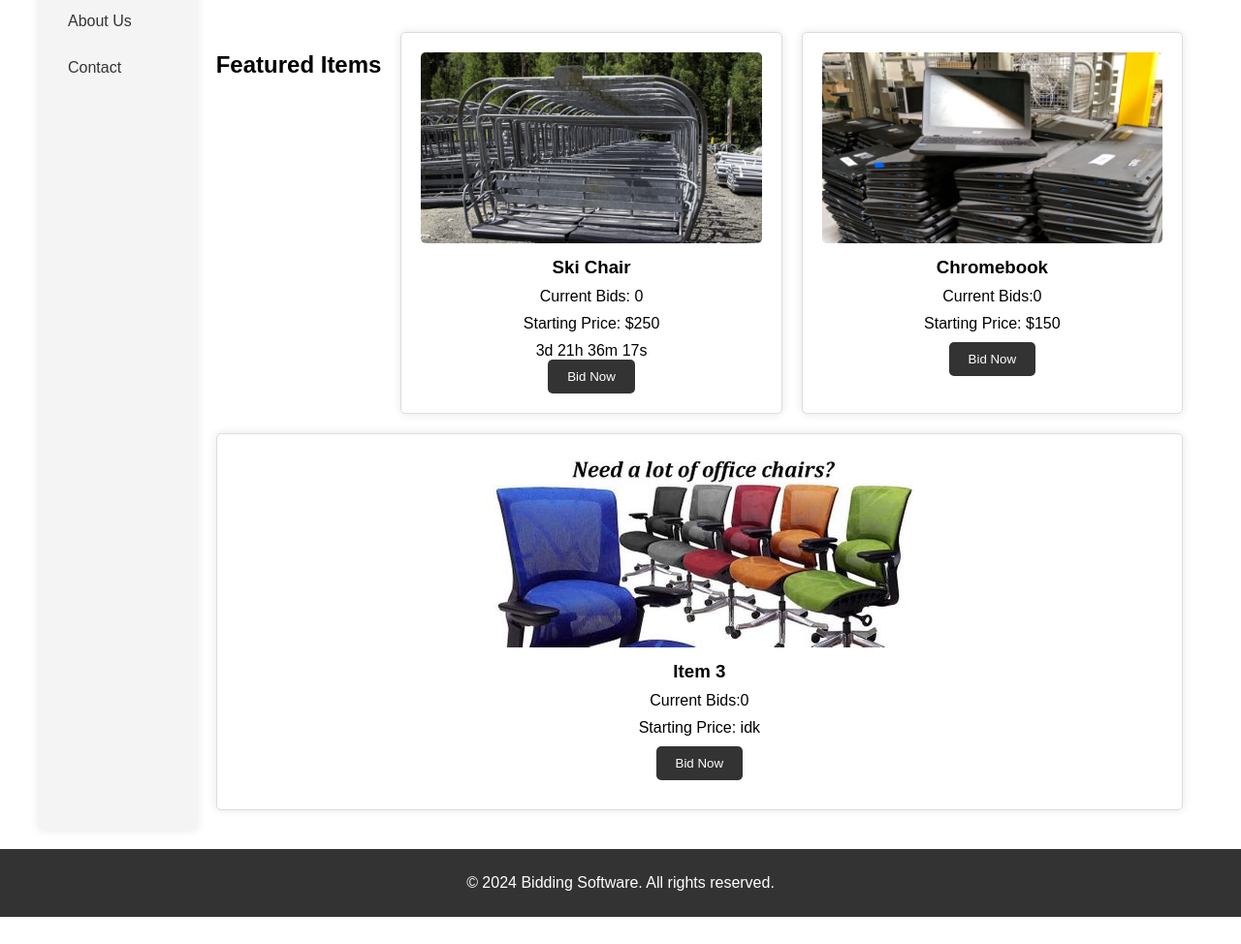
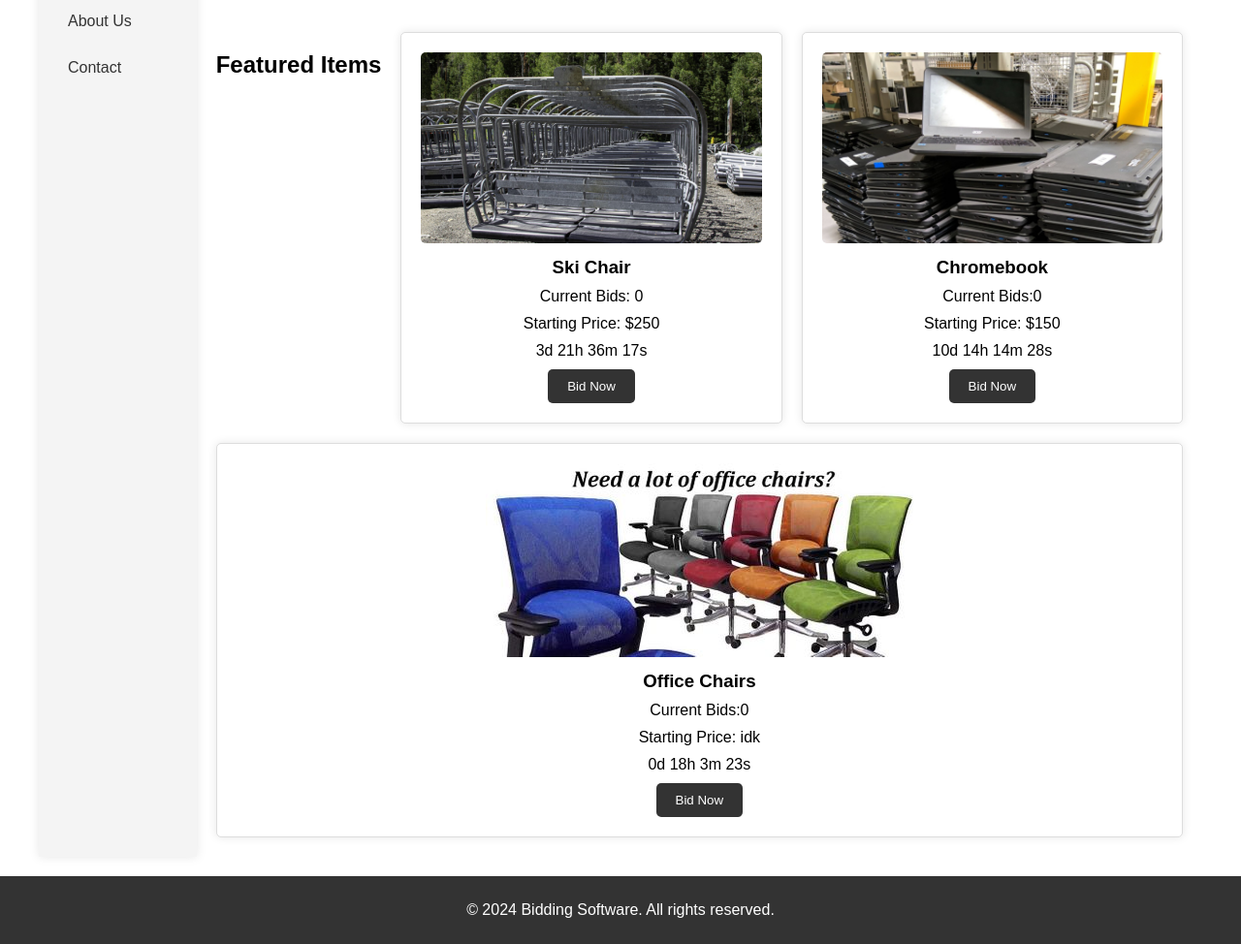
Before and after one commit to gpw03/CS3300-FinalProject, a plain HTML site: page index.html in a window 1280 px wide. Shown: the part 210-1184 px from the top of the page at 97% size. Before the commit the page ends 1156 px from the top, so only its background shows below. Drawn offline with Linux system fonts and the light colour scheme.

Commit message:
Fixed timers on main page, and some formatting issues

```diff
--- a/index.html
+++ b/index.html
@@ -40,8 +40,9 @@
 		    <p>Starting Price: $250 <p>
 
 		    <!-- This is where the timer is declared and will be shown -->
-		    <div id = "timer"></div>
+		    <div id = "timerOne"></div>
 		    <a href = "itemOne.html">
+	            <p></p>
                     	<button>Bid Now</button>
 		    </a>
                 </div>
@@ -50,16 +51,24 @@
                     <h3>Chromebook</h3>
                     <p>Current Bids:0</p>
 		    <p>Starting Price: $150<p>
+
+		     <!-- This is where the timer is declared and will be shown -->
+                    <div id = "timerTwo"></div>
 		    <a href = "itemTwo.html">
+		    <p></p>
                    	 <button>Bid Now</button>
 		    </a>
                 </div>
                 <div class="item">
                     <img src="images/attn-corporate-and-institutional-office-chair-buyers-33.png" alt="Item 3">
-                    <h3>Item 3</h3>
+                    <h3>Office Chairs</h3>
                     <p>Current Bids:0</p>
 		    <p>Starting Price: idk<p>
+
+		     <!-- This is where the timer is declared and will be shown -->
+                    <div id = "timerThree"></div>
 		    <a href="itemThree.html">
+		    <p></p>
                     	<button>Bid Now</button>
 		    </a>
 		</div>
@@ -71,10 +80,11 @@
     </footer>
 </body>
 
-<!-- This is the script for the timer (We might have to repeat this 3 times if we want to make it work for 3 different timers -->
+<!-- This is the script for the timer (We might have to repeat this 3 times if we want to make it work for 3 different timers
+	Item One Timer -->
 <script>
         // Set the date we're counting down to
-        var countDownDate = new Date("Jul 20, 2024 15:37:25").getTime();
+        var countDownOne = new Date("Jul 20, 2024 15:37:25").getTime();
 
         // Update the count down every 1 second
         var x = setInterval(function() {
@@ -83,7 +93,7 @@
             var now = new Date().getTime();
 
             // Find the distance between now and the count down date
-            var distance = countDownDate - now;
+            var distance = countDownOne - now;
 
             // Time calculations for days, hours, minutes and seconds
             var days = Math.floor(distance / (1000 * 60 * 60 * 24));
@@ -92,15 +102,84 @@
             var seconds = Math.floor((distance % (1000 * 60)) / 1000);
 
             // Display the result in the element with id="timer"
-            document.getElementById("timer").innerHTML = days + "d " + hours + "h "
+            document.getElementById("timerOne").innerHTML = days + "d " + hours + "h "
             + minutes + "m " + seconds + "s ";
 
             // If the count down is finished, write some text
             if (distance < 0) {
                 clearInterval(x);
-                document.getElementById("timer").innerHTML = "EXPIRED";
+                document.getElementById("timerOne").innerHTML = "EXPIRED";
             }
         }, 1000);
-    </script>
+</script>
+
+<!-- This is the script for the timer (We might have to repeat this 3 times if we want to make it work for 3 different timers
+        Item Two Timer -->
+<script>
+        // Set the date we're counting down to
+        var countDownTwo = new Date("Jul 27, 2024 8:15:36").getTime();
+
+        // Update the count down every 1 second
+        var x = setInterval(function() {
+
+            // Get today's date and time
+            var now = new Date().getTime();
+
+            // Find the distance between now and the count down date
+            var distance = countDownTwo - now;
+
+            // Time calculations for days, hours, minutes and seconds
+            var days = Math.floor(distance / (1000 * 60 * 60 * 24));
+            var hours = Math.floor((distance % (1000 * 60 * 60 * 24)) / (1000 * 60 * 60));
+            var minutes = Math.floor((distance % (1000 * 60 * 60)) / (1000 * 60));
+            var seconds = Math.floor((distance % (1000 * 60)) / 1000);
+
+            // Display the result in the element with id="timer"
+            document.getElementById("timerTwo").innerHTML = days + "d " + hours + "h "
+            + minutes + "m " + seconds + "s ";
+
+            // If the count down is finished, write some text
+            if (distance < 0) {
+                clearInterval(x);
+                document.getElementById("timerTwo").innerHTML = "EXPIRED";
+            }
+        }, 1000);
+</script>
+
+<!-- This is the script for the timer (We might have to repeat this 3 times if we want to make it work for 3 different timers
+        Item Three Timer -->
+<script>
+        // Set the date we're counting down to
+        var countDownThree = new Date("Jul 17, 2024 12:4:31").getTime();
+
+        // Update the count down every 1 second
+        var x = setInterval(function() {
+
+            // Get today's date and time
+            var now = new Date().getTime();
+
+            // Find the distance between now and the count down date
+            var distance = countDownThree - now;
+
+            // Time calculations for days, hours, minutes and seconds
+            var days = Math.floor(distance / (1000 * 60 * 60 * 24));
+            var hours = Math.floor((distance % (1000 * 60 * 60 * 24)) / (1000 * 60 * 60));
+            var minutes = Math.floor((distance % (1000 * 60 * 60)) / (1000 * 60));
+            var seconds = Math.floor((distance % (1000 * 60)) / 1000);
+
+            // Display the result in the element with id="timer"
+            document.getElementById("timerThree").innerHTML = days + "d " + hours + "h "
+            + minutes + "m " + seconds + "s ";
+
+            // If the count down is finished, write some text
+            if (distance < 0) {
+                clearInterval(x);
+                document.getElementById("timerThree").innerHTML = "EXPIRED";
+            }
+        }, 1000);
+</script>
+
+
+
 
 </html>
```
